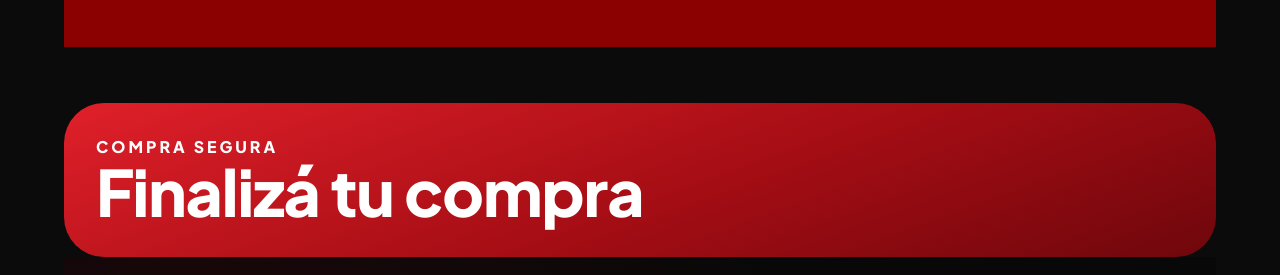
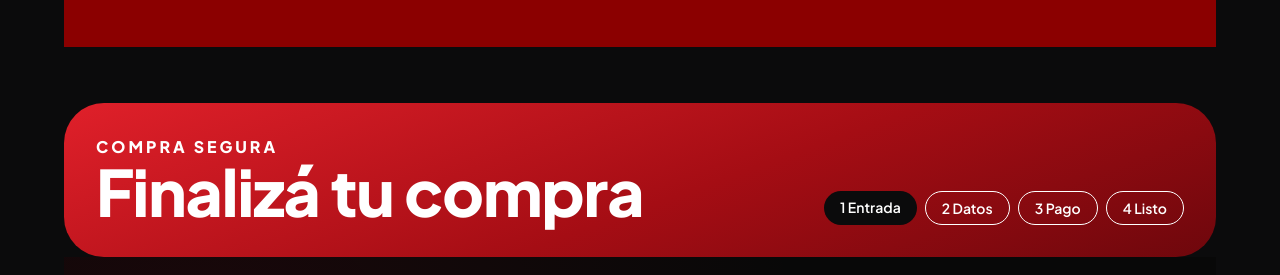
Before and after one commit to phectorherrera299-ctrl/Workshop-RollingCode, a React (Vite) app: page / in a window 1280 px wide. Shown: the part 2640-2915 px from the top of the page. Built offline with nearby package versions, Linux system fonts and the light colour scheme.

Commit message:
feat: agrega las etiquetas que te indican en que paso estas

```diff
--- a/src/components/Checkout.jsx
+++ b/src/components/Checkout.jsx
@@ -1,15 +1,38 @@
+import { useState } from "react";
+
+const pasos = ["Entrada", "Datos", "Pago", "Listo"];
 const Checkout = () => {
+  const [pasoActual, setPasoActual] = useState(0);
+
   return (
     <section
       id="checkout"
       className="mt-14 rounded-rc-red-block bg-rc-gradient p-8 min-[1360px]:-mx-14 min-[1360px]:p-14"
     >
+      <div className="flex flex-col gap-6 lg:flex-row lg:items-end lg:justify-between">
+        <div>
           <p className="text-base font-extrabold uppercase tracking-[3px] text-white">
             Compra segura
           </p>
           <h2 className="text-[clamp(36px,5vw,64px)] leading-[1.03]">
             Finalizá tu compra
           </h2>
+        </div>
+        <ol className="flex flex-wrap gap-2">
+          {pasos.map((paso, i) => (
+            <li
+              key={paso}
+              className={`rounded-full px-4 py-1.5 text-sm font-semibold ${
+                i === pasoActual
+                  ? "bg-rc-black text-white"
+                  : "border border-white text-white"
+              }`}
+            >
+              {i + 1} {paso}
+            </li>
+          ))}
+        </ol>
+      </div>
     </section>
   );
 };
```
Lines whose indentation alone changed are shown as unchanged.
